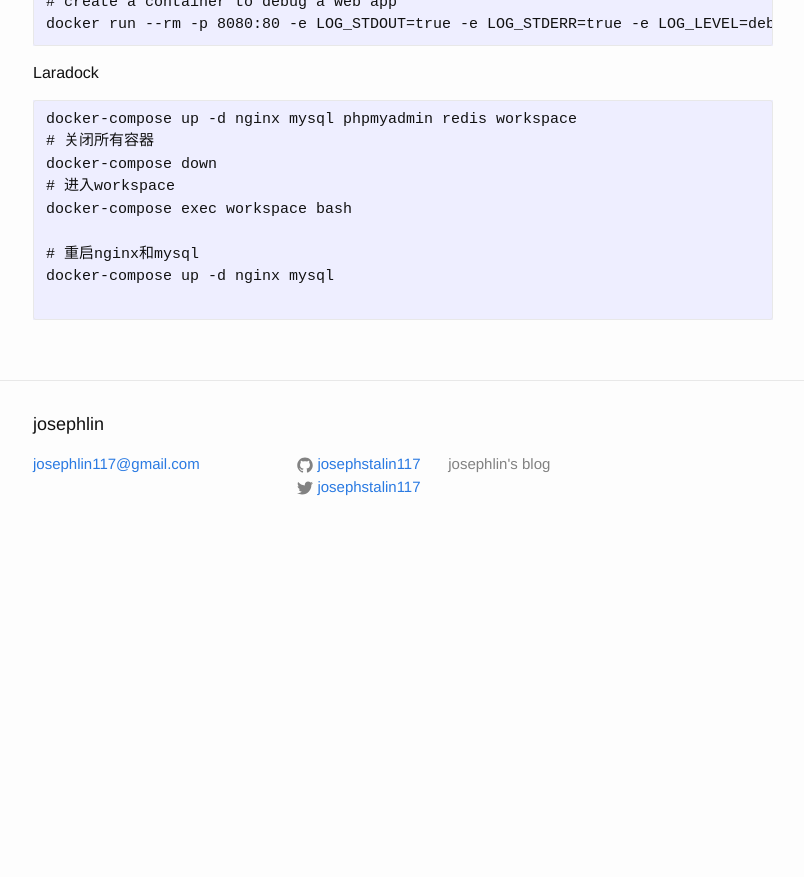
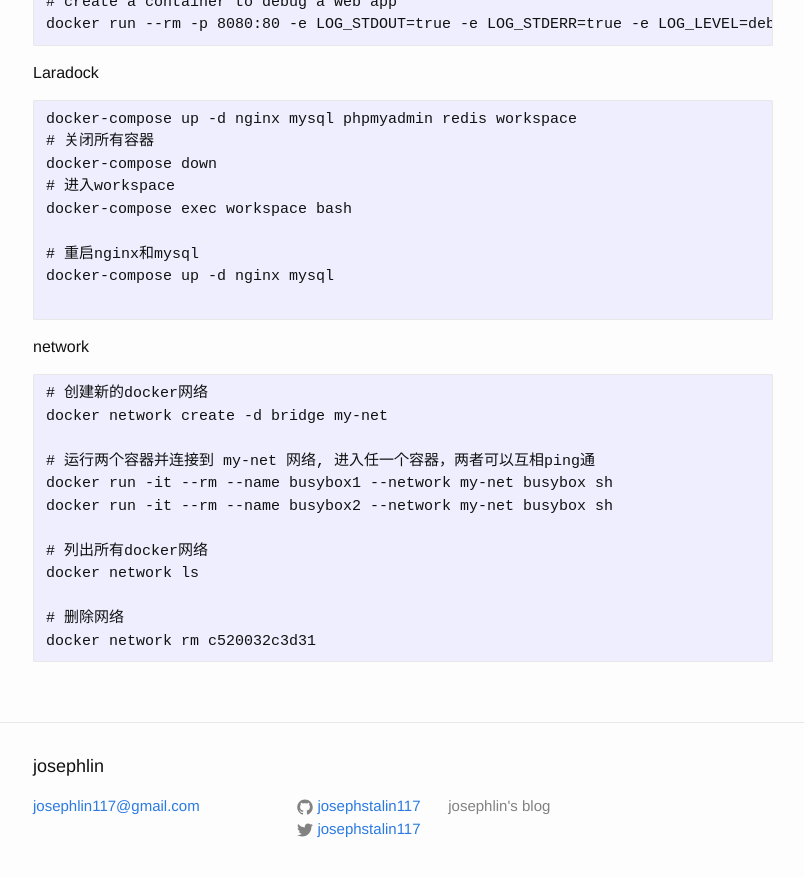
Before and after one commit to josephstalin117/josephstalin117.github.io, a Jekyll site: the page built from _posts/2018-4-30-docker.markdown, in a window 1280 px wide and 900 px high, scrolled down 3627 px. Shown: the top 877 px of the window, without its empty margins (237-1041 px from the left). Built offline with Jekyll 4.4.1, drawn with Linux system fonts in a browser that asks for light colours; before the commit the page ends 4185 px from its top, so only the background shows below that.

Commit message:
add docker network

````diff
--- a/_posts/2016-04-04-linux.markdown
+++ b/_posts/2016-04-04-linux.markdown
@@ -64,6 +64,7 @@ export PATH="/bin:/usr/bin:/usr/local/bin:/sbin:/usr/sbin:$PATH"
 
 # 改变文件拥有者和群组
 chown root: log2012.log
+chown -R joseph:joseph dir
 
 # 查看用户所在组
 groups user1
--- a/_posts/2018-4-30-docker.markdown
+++ b/_posts/2018-4-30-docker.markdown
@@ -176,3 +176,19 @@ docker-compose exec workspace bash
 docker-compose up -d nginx mysql
 
 ```
+
+network
+```
+# 创建新的docker网络
+docker network create -d bridge my-net
+
+# 运行两个容器并连接到 my-net 网络, 进入任一个容器，两者可以互相ping通
+docker run -it --rm --name busybox1 --network my-net busybox sh
+docker run -it --rm --name busybox2 --network my-net busybox sh
+
+# 列出所有docker网络
+docker network ls
+
+# 删除网络
+docker network rm c520032c3d31
+```
--- a/_posts/2018-5-25-c.markdown
+++ b/_posts/2018-5-25-c.markdown
@@ -159,6 +159,9 @@ if (position != s.npos){
 }else{
 	cout << "Not found the flag" + flag;
 }
+
+//字符串结束符号
+\0
 
 //atoi字符串转换成整型数的
 using namespace std;
````
